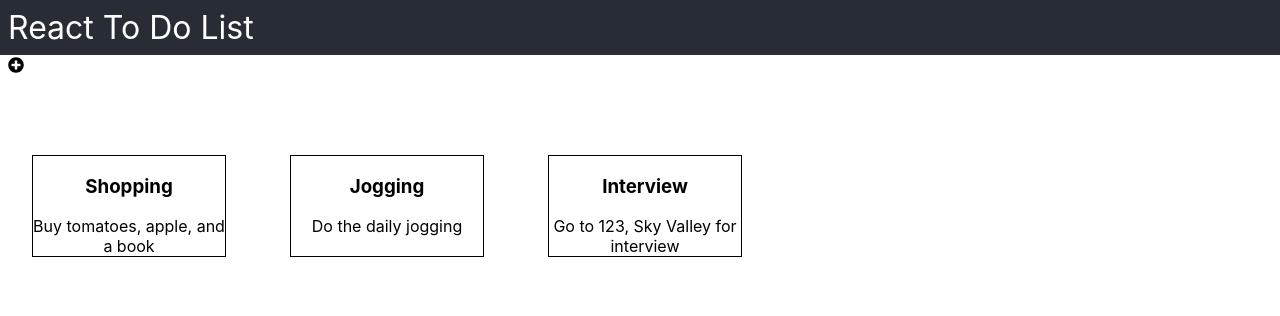
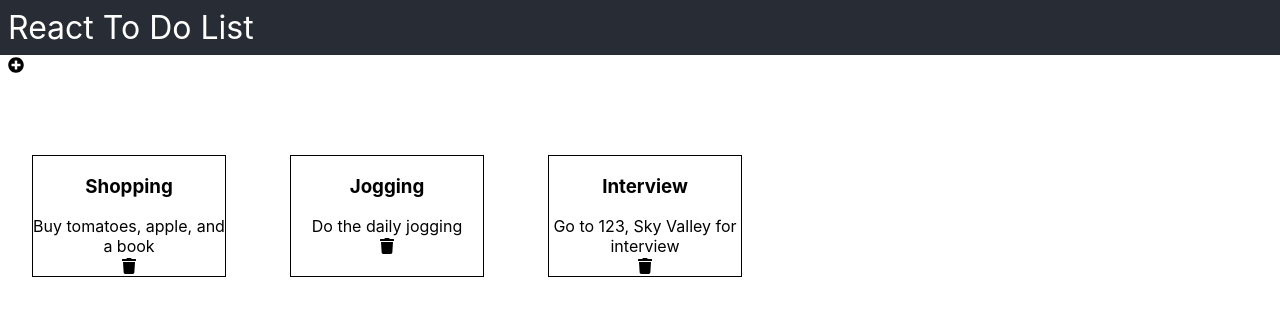
Before and after one commit to Skyrlon/react-todo-list, a React (Create React App) app: page / in a window 1280 px wide. Shown: the top 316 px of the page. Built offline with nearby package versions, Linux system fonts and the light colour scheme.

Commit message:
added an option to delete a todo

```diff
--- a/src/App.js
+++ b/src/App.js
@@ -18,11 +18,22 @@ const App = () => {
   const addTodo = (todo) => {
     setShowForm(false);
     const newTodo = {
-      id: todos[todos.length - 1].id + 1,
+      id: todos.length > 0 ? todos[todos.length - 1].id + 1 : 0,
       title: todo.title,
       text: todo.details,
     };
     setTodos([...todos, newTodo]);
+  };
+
+  const handleDeleteTodo = (idToDelete) => {
+    const indexOfTodoToDelete = todos
+      .map(function (x) {
+        return x.id;
+      })
+      .indexOf(idToDelete);
+    let newTodoList = todos;
+    newTodoList.splice(indexOfTodoToDelete, 1);
+    setTodos([...newTodoList]);
   };
 
   return (
@@ -32,7 +43,7 @@ const App = () => {
         <FontAwesomeIcon icon={faPlusCircle} />
       </div>
       {showForm && <AddTodo onAdd={addTodo} />}
-      <Todos TodoListItems={todos} />
+      <Todos TodoListItems={todos} deleteTodo={handleDeleteTodo} />
     </div>
   );
 };
--- a/src/components/Todos.jsx
+++ b/src/components/Todos.jsx
@@ -1,4 +1,7 @@
 import styled from "styled-components";
+
+import { FontAwesomeIcon } from "@fortawesome/react-fontawesome";
+import { faTrash } from "@fortawesome/free-solid-svg-icons";
 
 const StyledTodos = styled.div`
   display: flex;
@@ -15,13 +18,21 @@ const StyledTodos = styled.div`
   }
 `;
 
-const Todos = ({ TodoListItems }) => {
+const Todos = ({ TodoListItems, deleteTodo }) => {
+  const onDeleteClick = (e) => {
+    deleteTodo(e);
+  };
+
   return (
     <StyledTodos>
       {TodoListItems.map((element) => (
         <div key={element.id}>
           <h3>{element.title}</h3>
           <div>{element.text}</div>
+          <FontAwesomeIcon
+            icon={faTrash}
+            onClick={() => onDeleteClick(element.id)}
+          />
         </div>
       ))}
     </StyledTodos>
```
